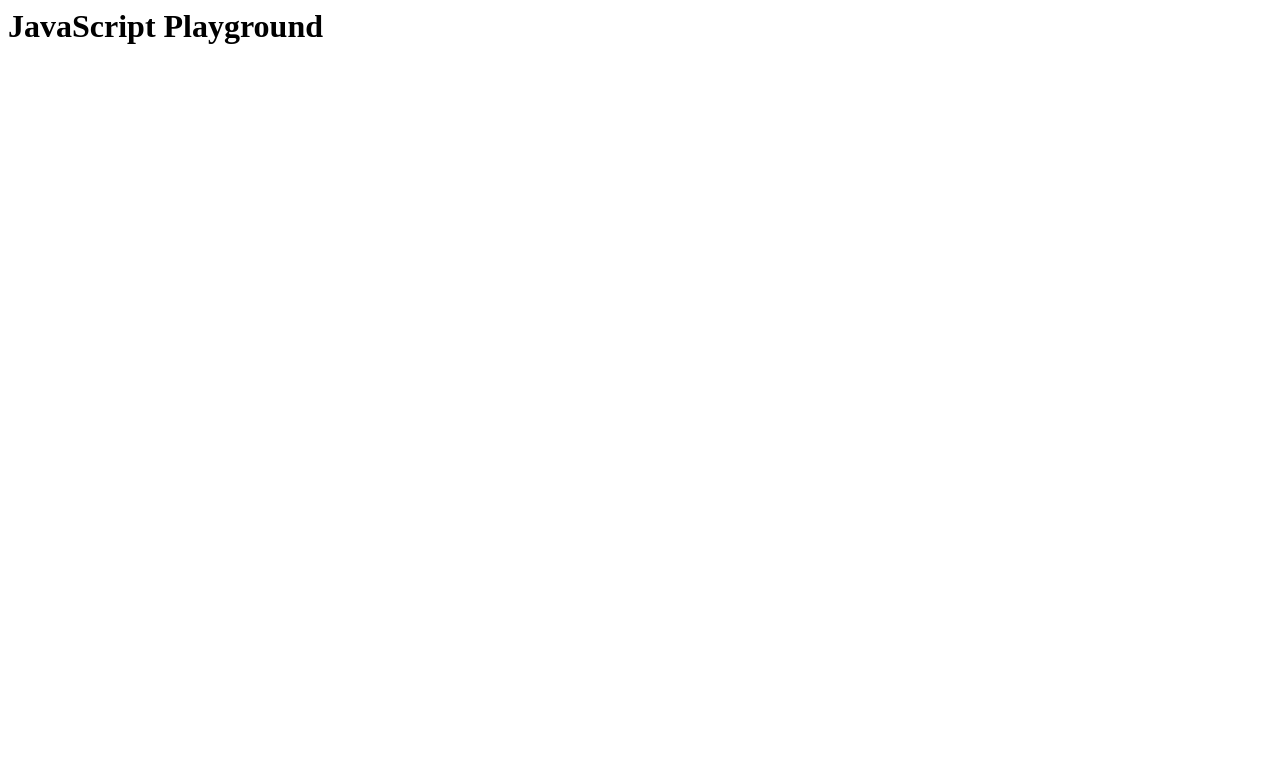
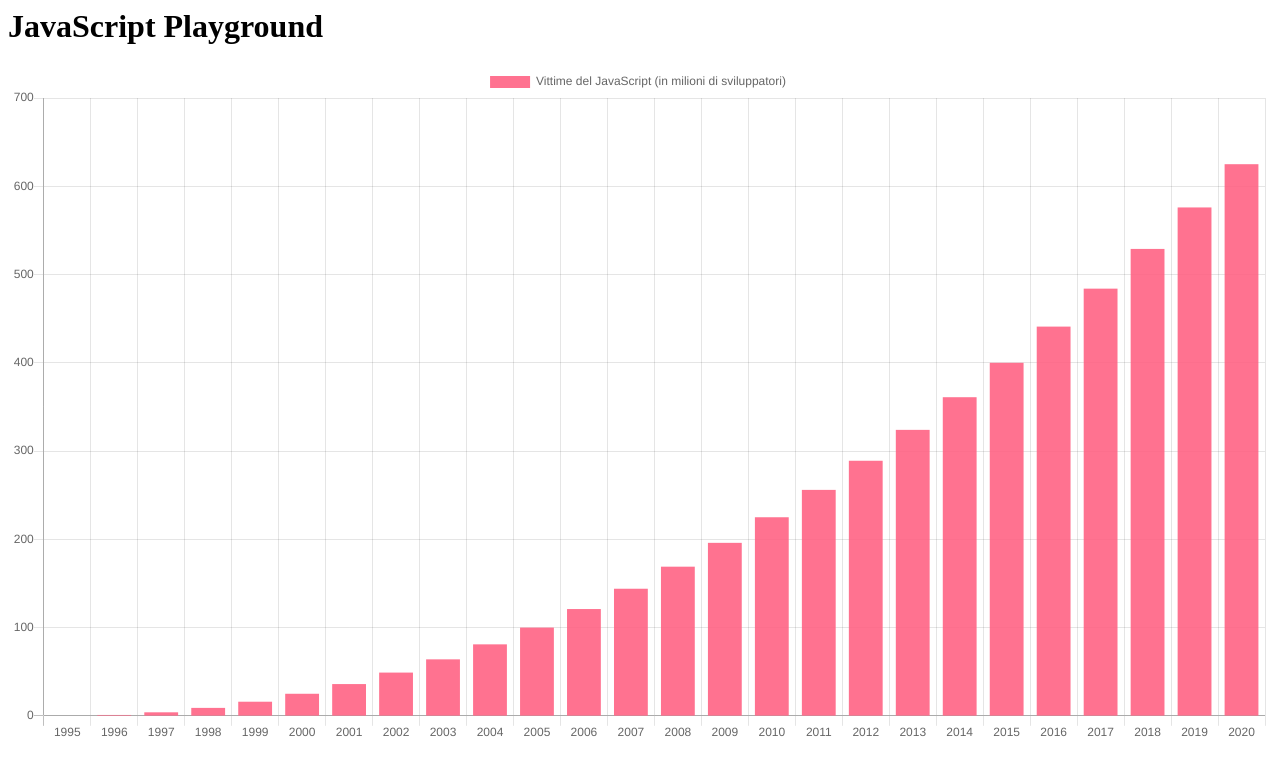
Before and after one commit to LucaBlackDragon/js-playground, a website built with Parcel: page index.html in a window 1280 px wide. Built offline with nearby package versions, Linux system fonts and the light colour scheme.

Commit message:
predisposto grafico iniziale

```diff
--- a/index.html
+++ b/index.html
@@ -4,7 +4,9 @@
 </head>
 <body>
   <h1>JavaScript Playground</h1>
-  <!-- Inserire HTML qui -->
+  <div class="chart-container" style="position: relative; height:calc(95vh - 80px); width:calc(100vw - 20px)">
+    <canvas id="chart"></canvas>
+</div>
   <script src="./index.js"></script>
 </body>
 </html>
--- a/index.js
+++ b/index.js
@@ -1,3 +1,39 @@
+// vedi https://www.chartjs.org/docs/latest/ per i dettagli
+import Chart from 'chart.js';
+
+import { makeLinearSequence, getAge } from './spellbook.js';
 import people from './people';
 
 console.log(`${people.length} utenti caricati in memoria`);
+
+const ctx = document.getElementById('chart').getContext('2d');
+
+// Grafico di esempio: vittime del JavaScript dal 1995 a oggi
+
+const yearOfJavaScriptBirth = 1995;
+
+const yearsOfJavaScript = makeLinearSequence(getAge(yearOfJavaScriptBirth) + 1, yearOfJavaScriptBirth);
+
+// in mancanza di dati ufficiali, si stima che le vittime del JavaScript
+// (in milioni) siano circa pari al quadrato degli anni trascorsi dalla sua
+// invenzione:
+const victimsOfJavaScript = yearsOfJavaScript.map(year => getAge(yearOfJavaScriptBirth, year) ** 2);
+
+const chart = new Chart(ctx, {
+  type: 'bar',
+  data: {
+    labels: yearsOfJavaScript.map(year => year.toString()),
+    datasets: [
+      {
+        label: 'Vittime del JavaScript (in milioni di sviluppatori)',
+        backgroundColor: 'rgba(255, 99, 132, 0.9)',
+        borderColor: 'rgb(255, 99, 132)',
+        data: victimsOfJavaScript
+      },
+    ]
+  },
+  options: {
+    responsive: true,
+    maintainAspectRatio: false
+  }
+});
--- /dev/null
+++ b/spellbook.js
@@ -0,0 +1,28 @@
+/**
+ * Crea un array contenente una sequenza di numeri lunga length
+ * in cui il primo valore è startingValue (default 0) e i valori
+ * successivi sono ottenuti aggiungendo increment (default 1) ad
+ * ogni passo, fino a riempire l'array.
+ * Ad esempio, `makeNumberSequence(10)` genera un array contenente
+ * i numeri da 0 a 9; `makeNumberSequence(5, 1, 2)` genera un array
+ * contenente le cifre dispari (1, 3, 5, 7, 9)
+ * @param {number} length          lunghezza della sequenza
+ * @param {number} [startingValue] valore iniziale (default 0)
+ * @param {number} [increment]     passo della sequenza (default 1)
+ * @returns {number[]} sequenza di numeri
+ */
+export function makeLinearSequence(length, startingValue = 0, increment = 1) {
+  return [...Array(length).keys()].map(i => startingValue + (i * increment));
+}
+
+/**
+ * Calcola l'età all'anno di riferimento a partire dall'anno di nascita.
+ * Se l'anno di riferimento non viene specificato, viene utilizzato per default
+ * l'anno corrente
+ * @param {number} yearOfBirth Anno di nascita
+ * @param {number} currentYear Anno di riferimento rispetto a cui calcolare l'età (default: anno corrente)
+ * @returns {number} età
+ */
+export function getAge(yearOfBirth, currentYear = new Date().getFullYear()) {
+  return Math.max(0, currentYear - yearOfBirth);
+}
```
Also changed, not shown: package.json (+11 -1 lines), 1 other file.
